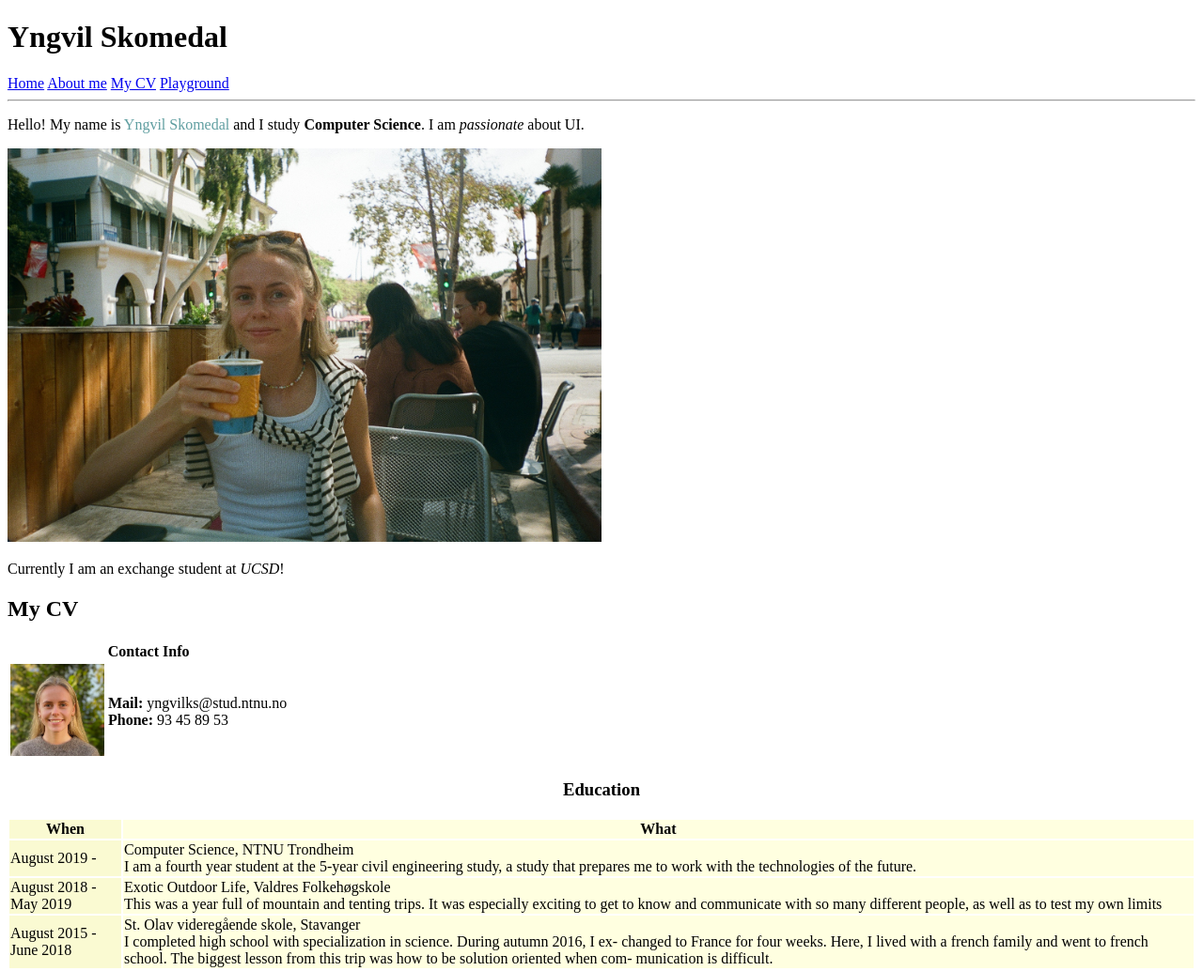
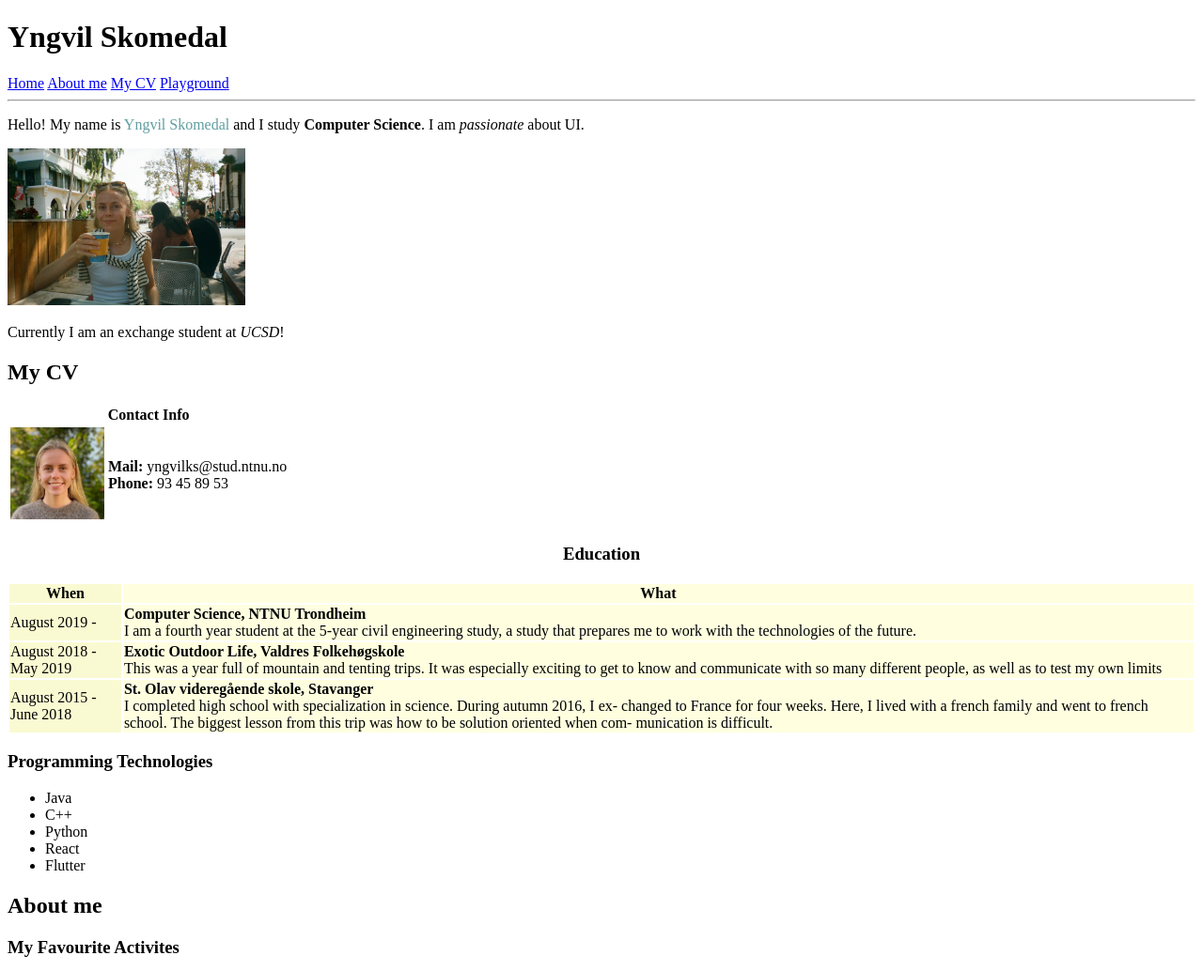
Before and after one commit to yngvilsk/cse134-hw5, a plain HTML site: page index.html in a window 1280 px wide. Shown: the top 1034 px of the page at 94% size. Drawn offline with Linux system fonts and the light colour scheme.

Commit message:
picture tag

```diff
--- a/index.html
+++ b/index.html
@@ -23,7 +23,10 @@
 	<main>
         <section>
             <p> Hello! My name is <span style="color:cadetblue"> Yngvil Skomedal </span>and I study <strong>Computer Science</strong>. I am <em>passionate</em> about UI.</p>
-            <img src="homepage-picture.JPG" width="50%" heigth="50%"/>
+            <picture>
+                <source media="(min-width:650px)" srcset="homepage-picture.jpg">
+                <img src="cv-picture.JPG" width="20%" heigth="20%"/>
+            </picture>
             <aside>
                 <p> Currently I am an exchange student at <i>UCSD</i>!</p>
             </aside>
@@ -63,19 +66,19 @@
                 <tbody>
                     <tr>
                         <td>August 2019 -</td>
-                        <td>Computer Science, NTNU Trondheim <br/>
+                        <td> <b>Computer Science, NTNU Trondheim </b><br/>
                             I am a fourth year student at the 5-year civil engineering study, a study that prepares me to work with the technologies of the future.
                         </td>
                     </tr>
                     <tr>
                         <td>August 2018 - May 2019</td>
-                        <td>Exotic Outdoor Life, Valdres Folkehøgskole <br/>
+                        <td><b>Exotic Outdoor Life, Valdres Folkehøgskole</b> <br/>
                             This was a year full of mountain and tenting trips. It was especially exciting to get to know and communicate with so many different people, as well as to test my own limits
                         </td>
                     </tr>
                     <tr>
                         <td>August 2015 - June 2018</td>
-                        <td>St. Olav videregående skole, Stavanger <br/>
+                        <td><b>St. Olav videregående skole, Stavanger</b> <br/>
                             I completed high school with specialization in science. During autumn 2016, I ex- changed to France for four weeks. Here, I lived with a french family and went to french school. The biggest lesson from this trip was how to be solution oriented when com- munication is difficult.
                         </td>
                     </tr>
```
